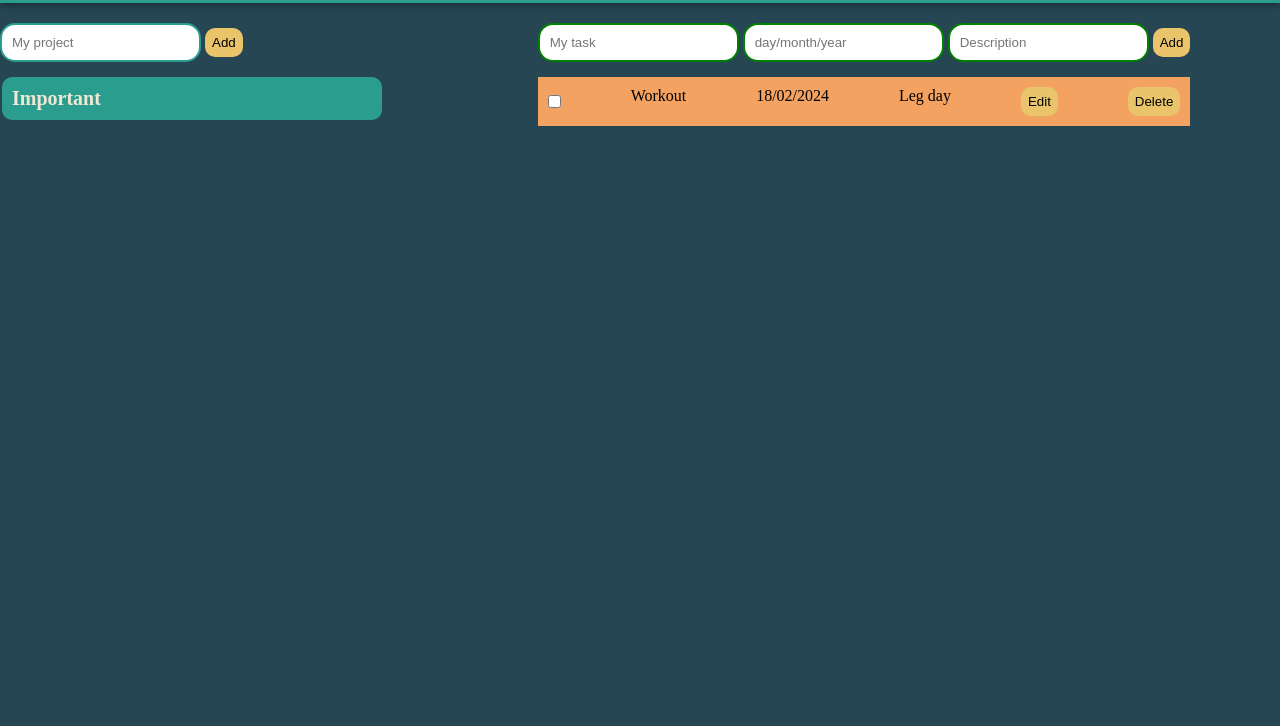
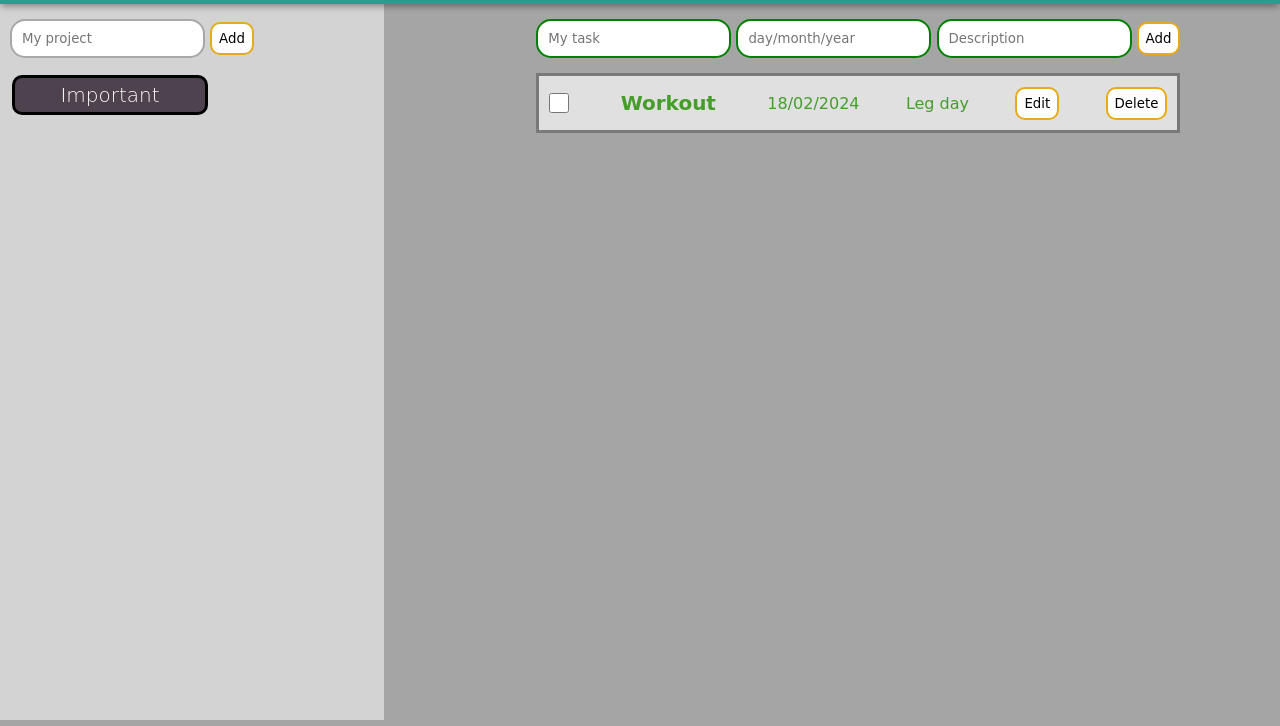
Before and after one commit to Dream1n1/Todo, a website built with webpack: page src/index.html in a window 1280 px wide. Shown: the part 74-800 px from the top of the page. Built offline with nearby package versions, Linux system fonts and the light colour scheme.

Commit message:
add final styling

```diff
--- a/src/index.html
+++ b/src/index.html
@@ -3,11 +3,11 @@
 <head>
     <meta charset="UTF-8">
     <meta name="viewport" content="width=device-width, initial-scale=1.0">
-    <title>To-do</title>
+    <title>Will-do</title>
 </head>
 <body>
     <div class="header">
-        <h1>To-do</h1>
+        <h1>Will-do</h1>
     </div>
     <div class="container">
         <div class="sideBar">
--- a/src/modify_task.js
+++ b/src/modify_task.js
@@ -23,13 +23,13 @@ export function save_task(array, firstIndex, secondIndex, name, date, note, modi
     date.setAttribute('contenteditable', 'false');
     note.setAttribute('contenteditable', 'false');
 
-    name.style.color = 'chartreuse';
-    date.style.color = 'chartreuse';
-    note.style.color = 'chartreuse';
+    name.style.color = '#459d2a';
+    date.style.color = '#459d2a';
+    note.style.color = '#459d2a';
 
-    name.style.backgroundColor = 'black';
-    date.style.backgroundColor = 'black';
-    note.style.backgroundColor = 'black';
+    name.style.backgroundColor = '#e0e0e0';
+    date.style.backgroundColor = '#e0e0e0';
+    note.style.backgroundColor = '#e0e0e0';
 
     name.style.padding = '5px';
     date.style.padding = '5px';
--- a/src/project.js
+++ b/src/project.js
@@ -23,10 +23,21 @@ function default_project_build(project_name) {
     newProject.className = 'project';
     newProject.setAttribute('id', project_id_counter.toString());
     newProject.innerHTML = project_name;
+    projectList.childNodes.forEach(element => {
+        element.style.borderStyle = "none";
+    })
+    newProject.style.borderStyle = "solid";
+    newProject.style.borderColor = "black";
 
     previous_project_id = project_id_counter;
     current_project_id = project_id_counter;
     newProject.addEventListener('click', (event)=>{
+        projectList.childNodes.forEach(element => {
+            element.style.borderStyle = "none";
+        })
+        newProject.style.borderStyle = "solid";
+        newProject.style.borderColor = "black";
+
         previous_project_id = current_project_id;
         current_project_id = parseInt(event.target.id);
         if (previous_project_id == current_project_id) {
--- a/src/style.css
+++ b/src/style.css
@@ -1,27 +1,40 @@
 * {
     margin: 0;
     padding: 0;
+    font-family: cursive;
 }
 
 body {
-    background-color: #264653;
+    background-color: #a5a5a5;
+    display: flex;
+    flex-flow: column;
 }
 
 button {
     padding: 7px;
-    border-style: hidden;
+    border-style: solid;
     border-radius: 10px;
-    background-color: #e9c46a;
+    border-color: #e6ab16;
+    background-color: #ffffff;
+    cursor: pointer;
+}
+button:hover {
+    font-weight: bold;
+    color: #ffffff;
+    padding: 10px;
+    background-color: #eeb934;
+    transform: rotate(7deg);
+    transition: 50ms;
 }
 
 .header {
     display: grid;
     background-color: #2a9d8f;
     padding: 20px;
-    margin-bottom: 20px;
     box-shadow: 0px 3px 7px -1px rgba(0,0,0,0.41);
     -webkit-box-shadow: 0px 3px 7px -1px rgba(0,0,0,0.41);
     -moz-box-shadow: 0px 3px 7px -1px rgba(0,0,0,0.41);
+    z-index: 999;
 }
 .header > h1 {
     justify-self: center;
@@ -33,38 +46,61 @@ button {
 .container {
     display: grid;
     grid-template-columns: 30% 70%;
-
+    height: calc(100vh - 84px);
 }
 
 form {
     margin-bottom: 15px;
 }
 
-
+.sideBar {
+    padding: 10px;
+    padding-top: 15px;
+    background-color: #d3d3d3;
+}
 
 .project_name_input{
     border: 2px;
     border-style: solid;
-    border-color: #2a9d8f;
+    border-color: #a8a8a8;
     border-radius: 15px;
     padding: 10px;
 }
+
+.projectList {
+    display: flex;
+    flex-direction: column-reverse;
+    justify-content: center;
+    padding-right:5px ;
+    max-width: 200px;
+}
+
 .project {
-    padding: 10px;
+    padding: 5px 5px;
     margin: 2px;
     border-radius: 10px;
-    color: #f0e8d3;
-    background-color: #2a9d8f;
+    color: #ffffff;
+    background-color: #4d424d;
     font-size: 20px;
-    font-weight: bold;
-
+    font-weight: 300;
+    text-align: center;
+    cursor: pointer;
+}
+.project:hover {
+    background-color: #e6ab16;
 }
 
 .content {
     justify-self: end;
     margin-right: 10%;
+    padding: 10px;
+    padding-top: 15px;
 }
 
+.tasks {
+    display: flex;
+    flex-direction: column-reverse;
+}
 #task_form > input {
     border: 2px;
     border-style: solid;
@@ -75,6 +111,28 @@ form {
 .task_item {
     display: flex;
     justify-content: space-between;
+    align-items: center;
     padding: 10px;
-    background-color: #f4a261;
+    background-color: #e0e0e0;
+    border-style: solid;
+    border-color: #797979;
+    margin-bottom: 5px;
 }
+.task_item > div {
+    color: #459d2a;
+}
+.task_name {
+    padding: 5px;
+    border-radius: 10%;
+    font-weight: bold;
+    font-size: 20px;
+    color: teal;
+    text-decoration: none;
+}
+
+input[type="checkbox"] {
+    width: 20px;
+    height: 20px;
+    accent-color: #459d2a;
+    cursor: pointer;
+}
```
Also changed, not shown: dist/index.html, dist/main.js.
